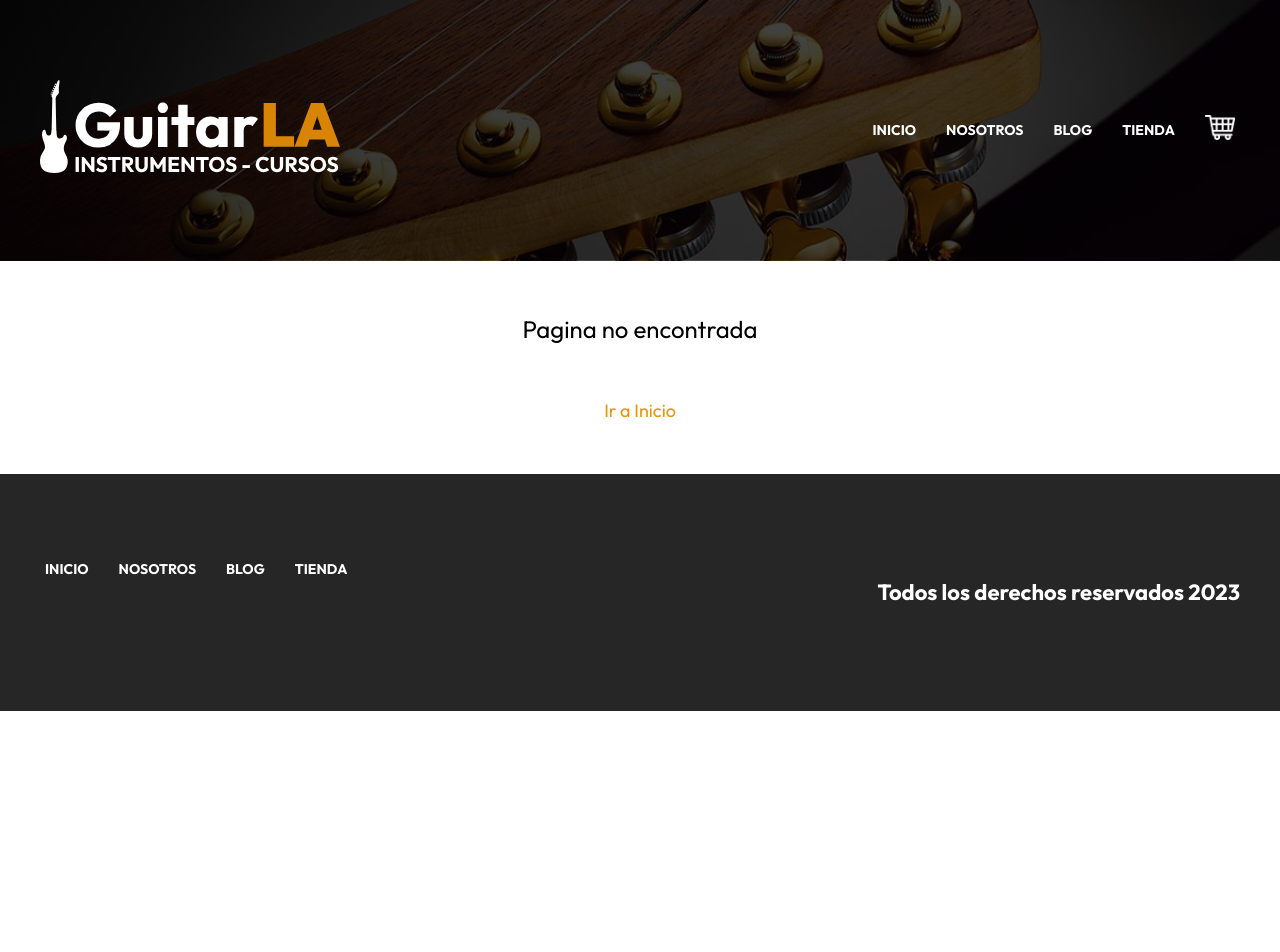
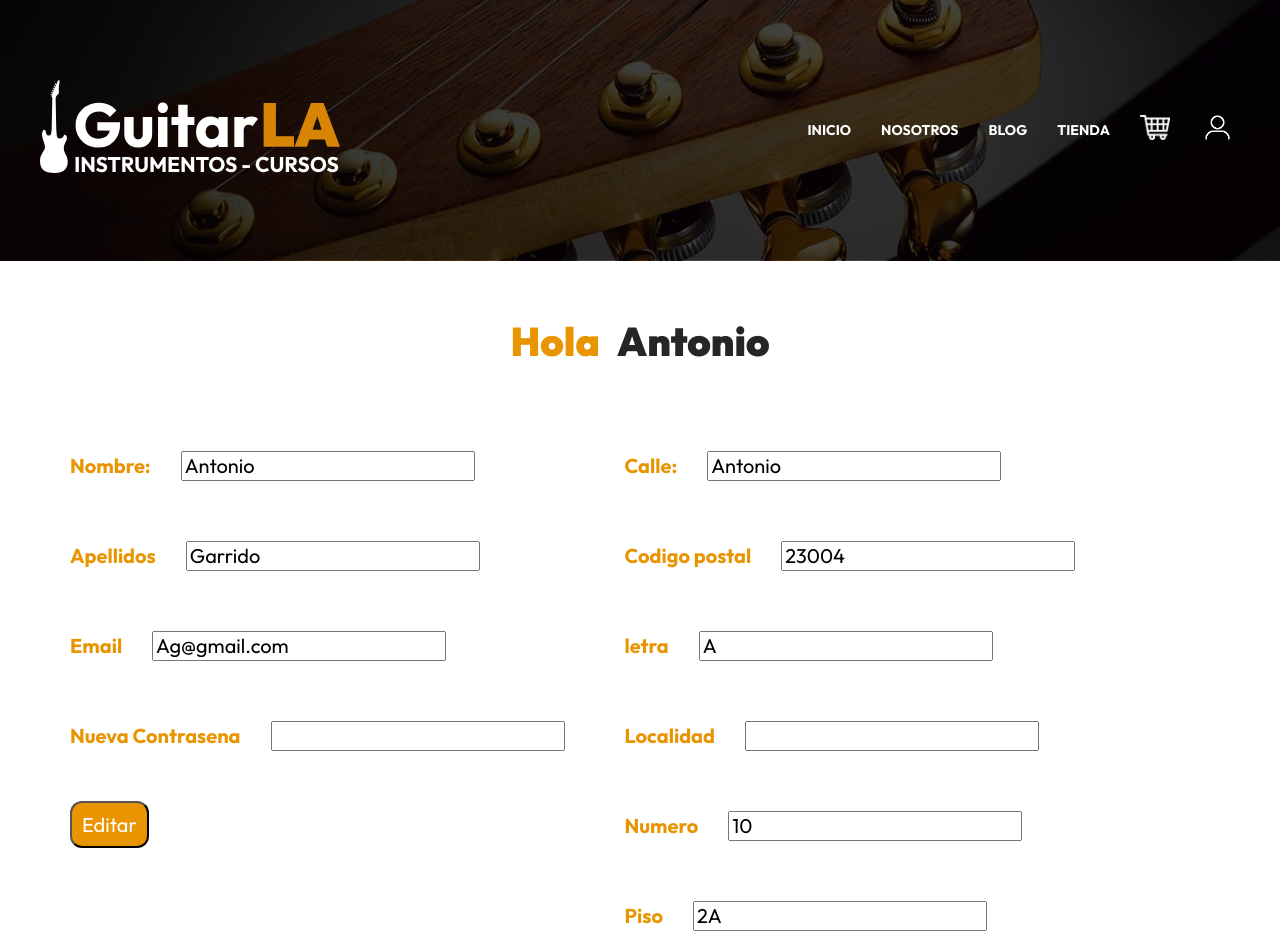
Before and after one commit to Garridok/PlayGuitar, a Next.js app: page /user in a window 1280 px wide. Before the commit this address had no page. Shown: the top 952 px of the page. Before the commit the page ends 800 px from the top, so only its background shows below. Built offline with nearby package versions, Linux system fonts and the light colour scheme.

Commit message:
PlayGuitar 1.2 user add

```diff
--- a/components/header.js
+++ b/components/header.js
@@ -26,6 +26,9 @@ export default function Header() {
             <Link href='/carrito'>
               <Image src='/img/carrito.png' alt='carrito' width={30} height={25} />
             </Link>
+            <Link href='/user'>
+              <Image src='/img/userwhite.png' alt='user' width={35} height={30} />
+            </Link>
 
 
           </nav>
--- a/pages/index.js
+++ b/pages/index.js
@@ -27,7 +27,7 @@ export default function Home({guitarras, posts, curso}) {
         </main>
 
         <Curso
-          curso={curso.attributes}
+          curso={curso?.attributes}
         />
 
         <section className='contenedor'>
--- /dev/null
+++ b/pages/user.js
@@ -0,0 +1,82 @@
+import Layout from "../components/layout"
+
+export default function user() {
+  return (
+    <Layout
+    title={'Cuenta'}
+    description={'Ventas de guitarras, y blog de musica'}
+    >
+        <h1 className="heading">Hola <span className="headingblack"> Antonio</span></h1>
+
+
+        {/* Datos personales de la cuenta */}
+        <div className="contenedor">
+            <div className="primera">
+                <div>
+                    <div className="datos">
+                        <label>Nombre: </label>
+                        <input type="text" value={"Antonio"} />
+                    </div>
+
+                    <div className="datos">
+                        <label>Apellidos </label>
+                        <input type="text" value={"Garrido"} />
+                    </div>
+
+                    <div className="datos">
+                        <label>Email</label>
+                        <input type="text" value={"Ag@gmail.com"} />
+                    </div>
+
+                    <div className="datos">
+                        <label>Nueva Contrasena</label>
+                        <input type="password" />
+                    </div>
+
+                    {/* Boton para editar y guardar */}
+                    <button type="button" className="button">
+                        Editar
+                    </button>
+                </div>
+
+                <div>
+                    <div className="datos">
+                        <label>Calle: </label>
+                        <input type="text" value={"Antonio"} />
+                    </div>
+
+                    <div className="datos">
+                        <label>Codigo postal </label>
+                        <input type="number" value={23004} />
+                    </div>
+
+                    <div className="datos">
+                        <label>letra</label>
+                        <input type="text" value={"A"} />
+                    </div>
+
+                    <div className="datos">
+                        <label>Localidad</label>
+                        <input type="text" />
+                    </div>
+
+                    <div className="datos">
+                        <label>Numero</label>
+                        <input type="number" value={10} />
+                    </div>
+
+                    <div className="datos">
+                        <label>Piso</label>
+                        <input type="text" value={"2A"}/>
+                    </div>
+                </div>
+            </div>
+
+
+
+        </div>
+    </Layout>
+  )
+}
+
+// pedir por props datos de usuarios
--- a/styles/globals.css
+++ b/styles/globals.css
@@ -33,6 +33,13 @@ main {
   font-weight: 900;
   color: var(--primary);
   margin: 5rem 0;
+}[class*="headingblack"] {
+  font-size: 4rem;
+  text-align: center;
+  font-weight: 900;
+  color: var(--black);
+  margin: 5rem 0;
+  margin-left: 10px;
 }
 
 .navegacion{
@@ -71,3 +78,36 @@ main {
   text-decoration: none;
   color: var(--primary);
 }
+
+.primera{
+  display: flex;
+}
+
+.datos{
+  padding: 3rem;
+  display: flex;
+}
+
+.datos label {
+  margin-right: 3rem;
+  color: var(--primary);
+  font-weight: 700;
+}
+
+.datos input {
+  display: flex;
+  justify-content: center ;
+}
+
+.button {
+  display: flex;
+  /* margin: 0 auto; */
+  margin-left: 3rem;
+  margin-top: 2rem;
+  background-color: var(--primary);
+  color: white;
+  border-radius: 12px;
+  cursor: pointer;
+  padding: 1rem;
+
+}
```
Also changed, not shown: public/img/user.png (added), public/img/userwhite.png (added).
